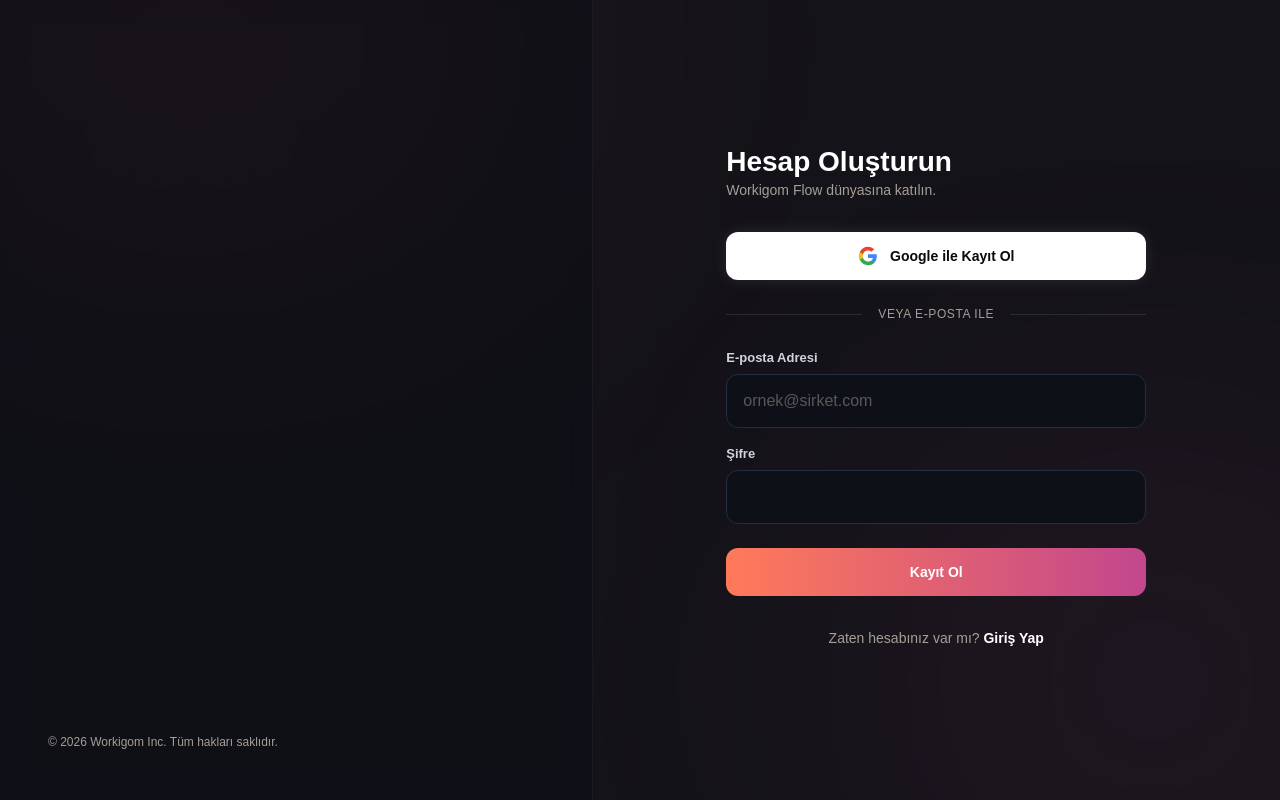
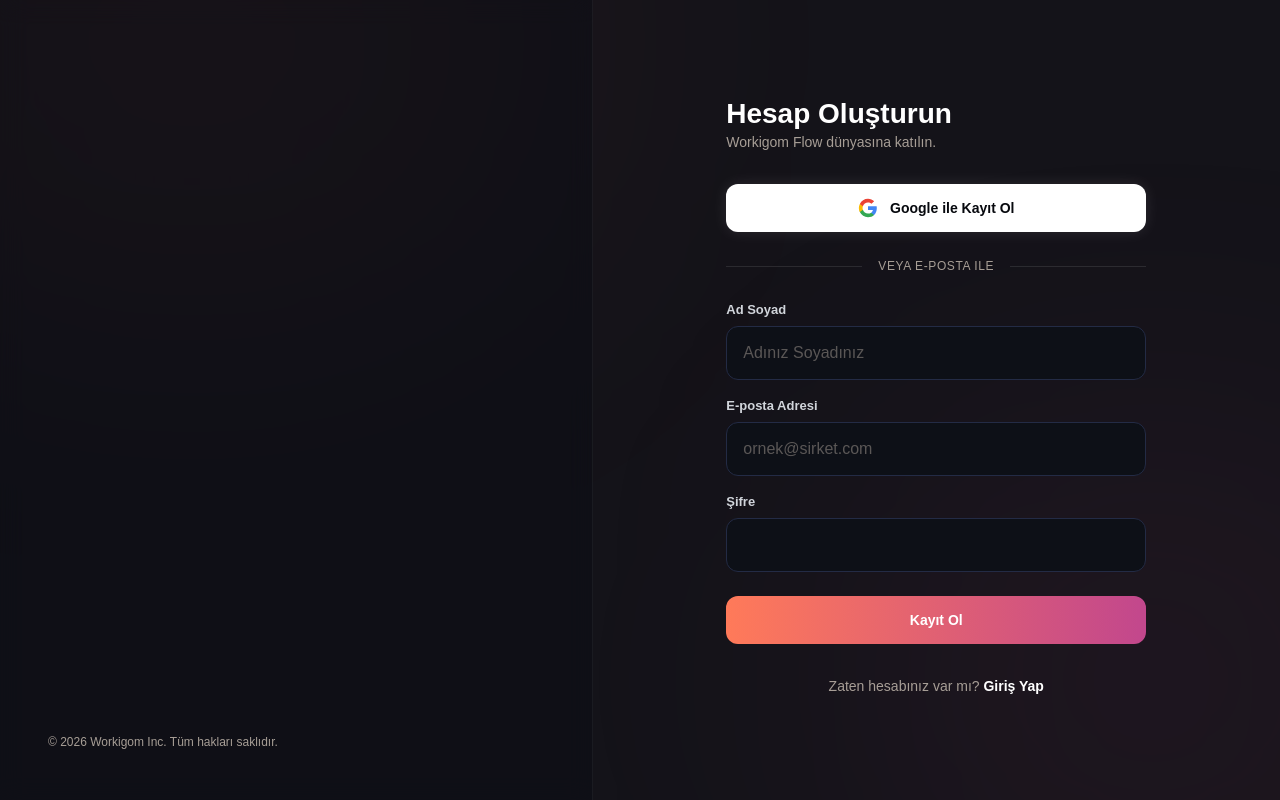
Before and after one commit to cicicarscom-pixel/flowweb, a Next.js app: page /login in a window 1280 px wide. Both pictures are taken after a click on the button "Ücretsiz Hesap Oluştur". Built offline with nearby package versions, Linux system fonts and the light colour scheme.

Commit message:
feat: kayit formuna 'Ad Soyad' alani eklendi ve profil ile senkronize edildi

```diff
--- a/src/actions/auth.ts
+++ b/src/actions/auth.ts
@@ -10,13 +10,27 @@ export async function authenticate(formData: FormData) {
   const email = formData.get('email') as string
   const password = formData.get('password') as string
   const mode = formData.get('mode') as 'login' | 'signup'
+  const fullName = formData.get('fullName') as string
 
   let result;
   if (mode === 'signup') {
     result = await supabase.auth.signUp({
       email,
       password,
+      options: {
+        data: {
+          authorized_person: fullName,
+          full_name: fullName
+        }
+      }
     })
+
+    // Also try to update profile if user was created
+    if (result.data?.user && fullName) {
+      await supabase.from('profiles').update({
+        authorized_person: fullName
+      }).eq('id', result.data.user.id)
+    }
   } else {
     result = await supabase.auth.signInWithPassword({
       email,
--- a/src/app/login/page.tsx
+++ b/src/app/login/page.tsx
@@ -143,6 +143,19 @@ export default function LoginPage() {
               </div>
             )}
 
+            {mode === 'signup' && (
+              <div className="flex flex-col gap-1.5">
+                <label className="text-[13px] font-bold text-gray-300">Ad Soyad</label>
+                <input
+                  type="text"
+                  name="fullName"
+                  required={mode === 'signup'}
+                  placeholder="Adınız Soyadınız"
+                  className="w-full bg-[#0D1017] border border-[#232B45] text-white px-4 py-3.5 rounded-xl focus:outline-none focus:border-[#FF7A59] focus:ring-1 focus:ring-[#FF7A59]/50 transition-all placeholder-[#A79E96]/50"
+                />
+              </div>
+            )}
+
             <div className="flex flex-col gap-1.5">
               <label className="text-[13px] font-bold text-gray-300">E-posta Adresi</label>
               <input
```
